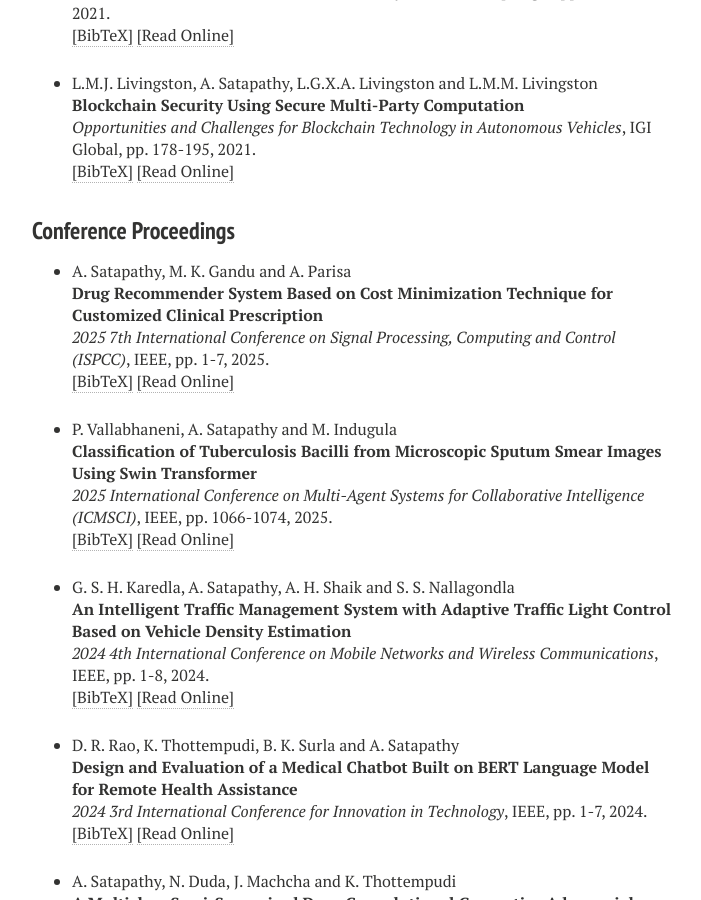
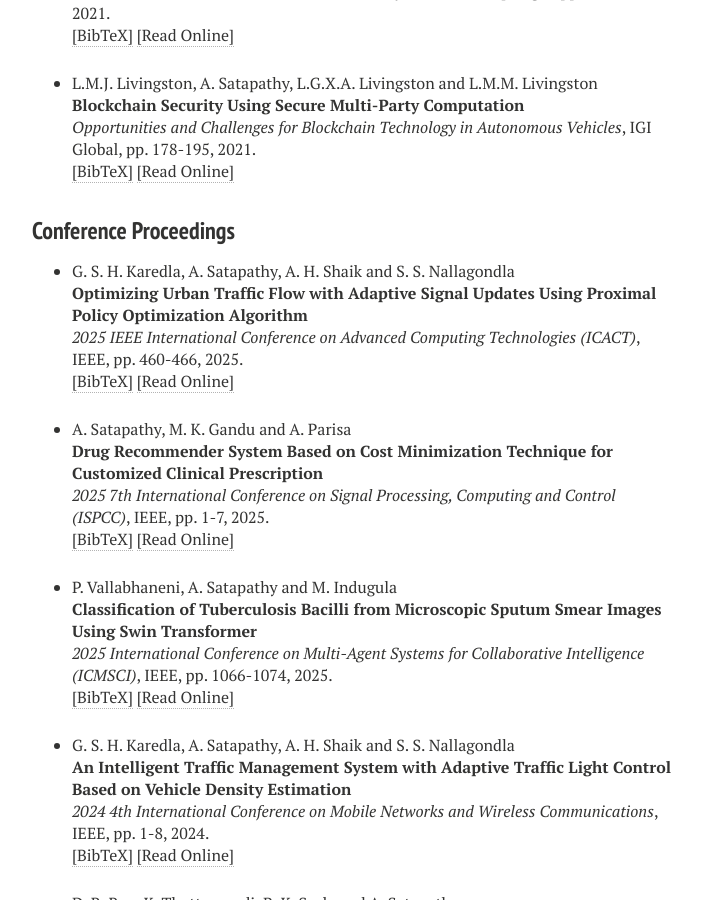
Before and after one commit to ashutoshsatapathy1990/ashutoshsatapathy1990.github.io, a Jekyll site: the page built from publications.md, in a window 1280 px wide and 900 px high, scrolled down 2975 px. Shown: the whole window, without its empty margins (288-989 px from the left). Built offline with Jekyll 4.4.1, drawn with Linux system fonts in a browser that asks for light colours; nearby versions of some CDN libraries.

Commit message:
Update publications.html

```diff
--- a/_layouts/publications.html
+++ b/_layouts/publications.html
@@ -632,6 +632,32 @@ pp. 178-195,
 <h3 style="margin-bottom:0px;padding-top:10px;">Conference Proceedings</h3>
 <ul class="biblist">
 
+<!-- Item: karedla2025optimizing -->
+<li ><p>
+G. S. H. Karedla, A. Satapathy, A. H. Shaik and S. S. Nallagondla
+<br><b>Optimizing Urban Traffic Flow with Adaptive Signal Updates Using Proximal Policy Optimization Algorithm</b><br>
+<i>2025 IEEE International Conference on Advanced Computing Technologies (ICACT)</i>,
+IEEE,
+pp. 460-466,
+2025.
+<br />
+<a href="javascript:toggleBibtex('karedla2025optimizing')">[BibTeX]</a>
+<a href= "https://ieeexplore.ieee.org/document/11351470" target="_blank">[Read Online]</a>
+</p>
+<div id="bib_karedla2025optimizing" class="bibtex noshow">
+<pre>
+@inproceedings{karedla2025optimizing,
+  title={Optimizing Urban Traffic Flow with Adaptive Signal Updates Using Proximal Policy Optimization Algorithm},
+  author={Karedla, Gopi Sri Harsha and Satapathy, Ashutosh and Shaik, Altaf Hussain and Nallagondla, Sai Sowrabh},
+  booktitle={2025 IEEE International Conference on Advanced Computing Technologies (ICACT)},
+  pages={460--466},
+  year={2025},
+  organization={IEEE}
+}
+</pre></div>
+
+</li>
+
 <!-- Item: satapathy2025drug -->
 <li ><p>
 A. Satapathy, M. K. Gandu and A. Parisa
```
